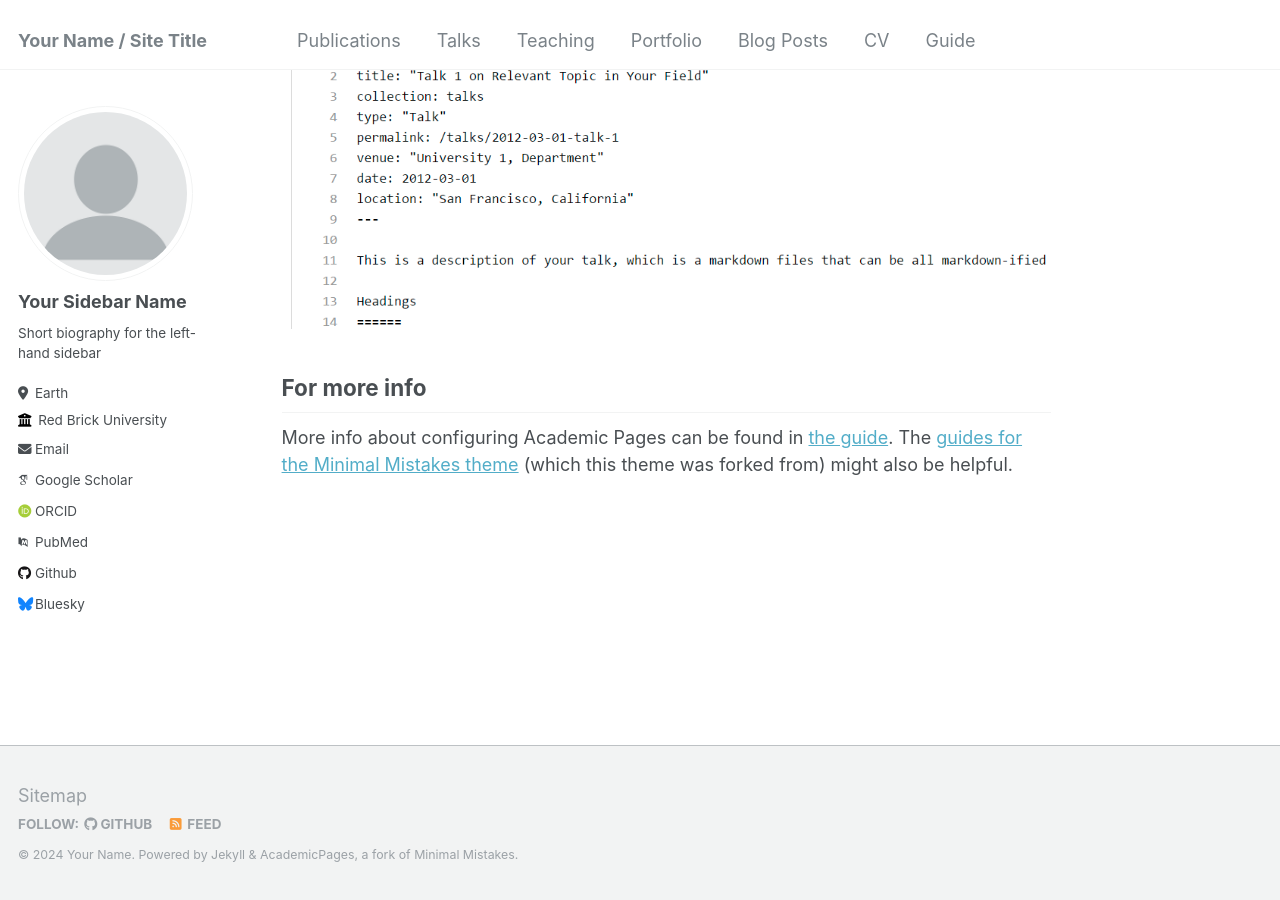
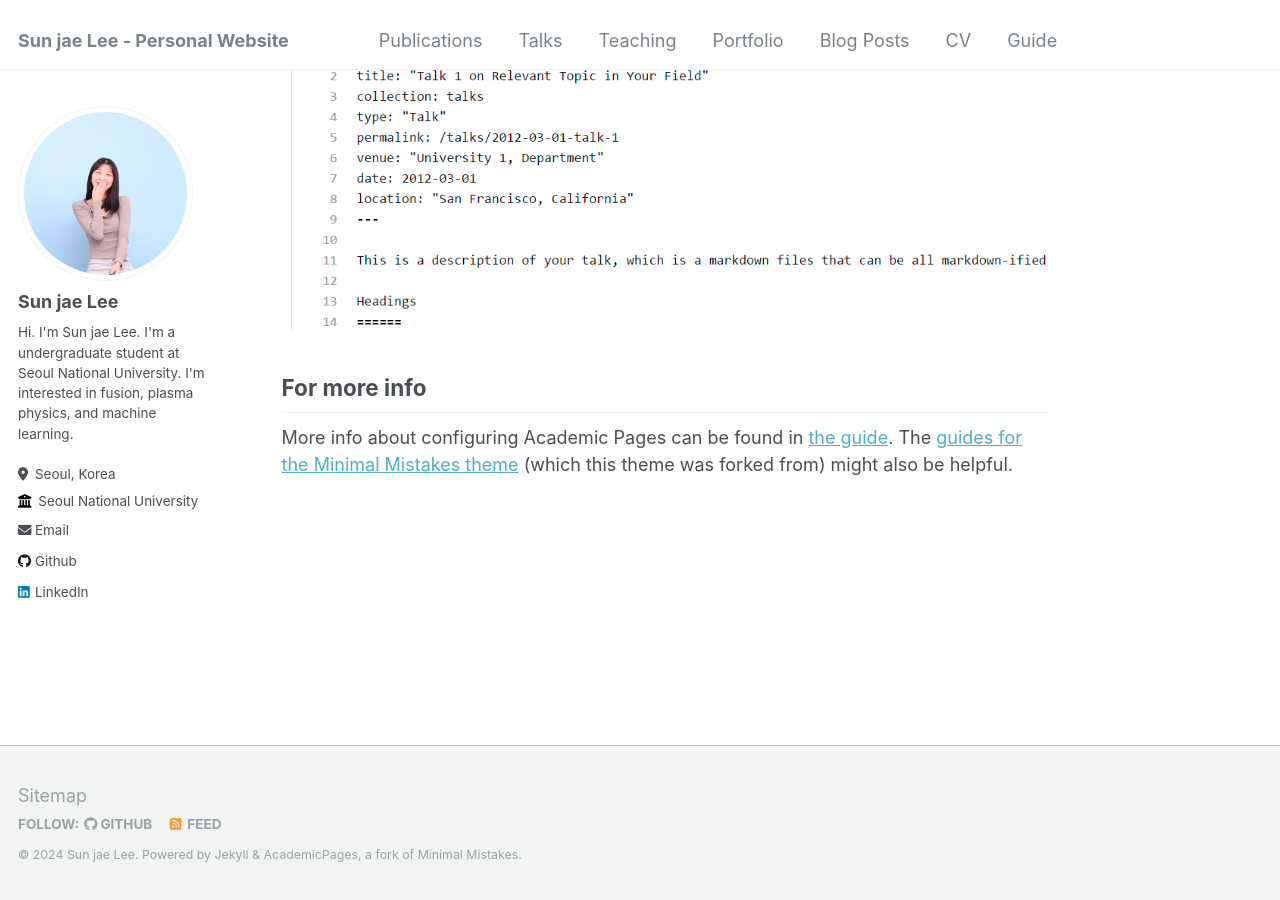
Before and after one commit to satelite2517/satelite2517.github.io-, a Jekyll site: the page built from _pages/about.md, in a window 1280 px wide and 900 px high, scrolled down 2660 px. Built offline with Jekyll 4.4.1, drawn with Linux system fonts in a browser that asks for light colours; some web fonts are replaced.

Commit message:
chore: Update personal information in _config.yml

```diff
--- a/_config.yml
+++ b/_config.yml
@@ -8,47 +8,47 @@
 
 # Basic Site Settings
 locale                   : "en-US"
-title                    : "Your Name / Site Title"
+title                    : "Sun jae Lee - Personal Website"
 title_separator          : "-"
-name                     : &name "Your Name"
+name                     : &name "Sun jae Lee"
 description              : &description "personal description"
-url                      : https://academicpages.github.io # the base hostname & protocol for your site e.g. "https://mmistakes.github.io"
+url                      : https://satelite2517.github.io # the base hostname & protocol for your site e.g. "https://mmistakes.github.io"
 baseurl                  : "" # the subpath of your site, e.g. "/blog"
-repository               : "academicpages/academicpages.github.io"
+repository               : "satelite2517/satelite2517.github.io"
 
 # Site Author - The following control what appear as part of the author content on the side bar.
 #               If a field is blank the icon and link will not appear, otherwise it will be shown.
 #               Additional customization can be done by editing /_includes/author-profile.html
 author:
   # Biographic information
-  avatar           : "profile.png"
-  name             : "Your Sidebar Name"
-  pronouns         : # example: "she/her"
-  bio              : "Short biography for the left-hand sidebar"
-  location         : "Earth"
-  employer         : "Red Brick University"
+  avatar           : "profile_2.jpeg"
+  name             : "Sun jae Lee"
+  pronouns         : #"she/her"
+  bio              : "Hi. I'm Sun jae Lee. I'm a undergraduate student at Seoul National University. I'm interested in fusion, plasma physics, and machine learning."
+  location         : "Seoul, Korea"
+  employer         : "Seoul National University"
   uri              : # URL
-  email            : "none@example.org"
+  email            : "satelite2517@snu.ac.kr"
 
   # Academic websites
   arxiv            : # URL - Update with the correct link to your profile
-  googlescholar    : "https://scholar.google.com/citations?user=PS_CX0AAAAAJ"
+  googlescholar    : #"https://scholar.google.com/citations?user=PS_CX0AAAAAJ"
   impactstory      : # URL
-  orcid            : "http://orcid.org/yourorcidurl"
+  orcid            : #"http://orcid.org/yourorcidurl"
   semantic         : # URL
-  pubmed           : "https://www.ncbi.nlm.nih.gov/pubmed/?term=john+snow"
+  pubmed           : #"https://www.ncbi.nlm.nih.gov/pubmed/?term=john+snow"
   researchgate     : # URL
 
   # Repositories and software development
   bitbucket        : # Username - Update with your username on the site
   codepen          : # Username
   dribbble         : # Username
-  github           : "academicpages"
+  github           : "satelite2517"
   kaggle           : # Username
   stackoverflow    : # User number or user number and name (i.e., use "1" or "1/jeff-atwood")
 
   # Social media
-  bluesky          : "bsky.app" # Replace this with you Bluesky username
+  bluesky          : # Replace this with you Bluesky username
   facebook         : # Username
   flickr           : # Username
   foursquare       : # Username
@@ -57,7 +57,7 @@ author:
   keybase          : # Username
   instagram        : # Username
   lastfm           : # Username
-  linkedin         : # Username
+  linkedin         : Sun jae Lee
   mastodon         : # URL
   medium           : # URL
   pinterest        : # Username
```
Also changed, not shown: images/profile_2.jpeg (added), 1 other file.
